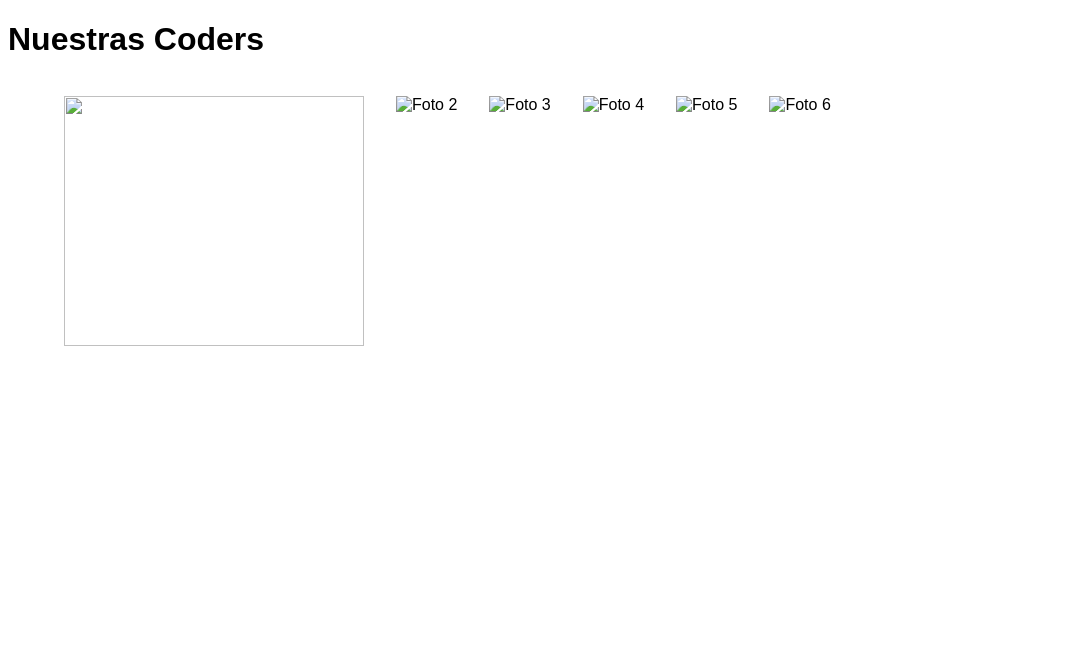
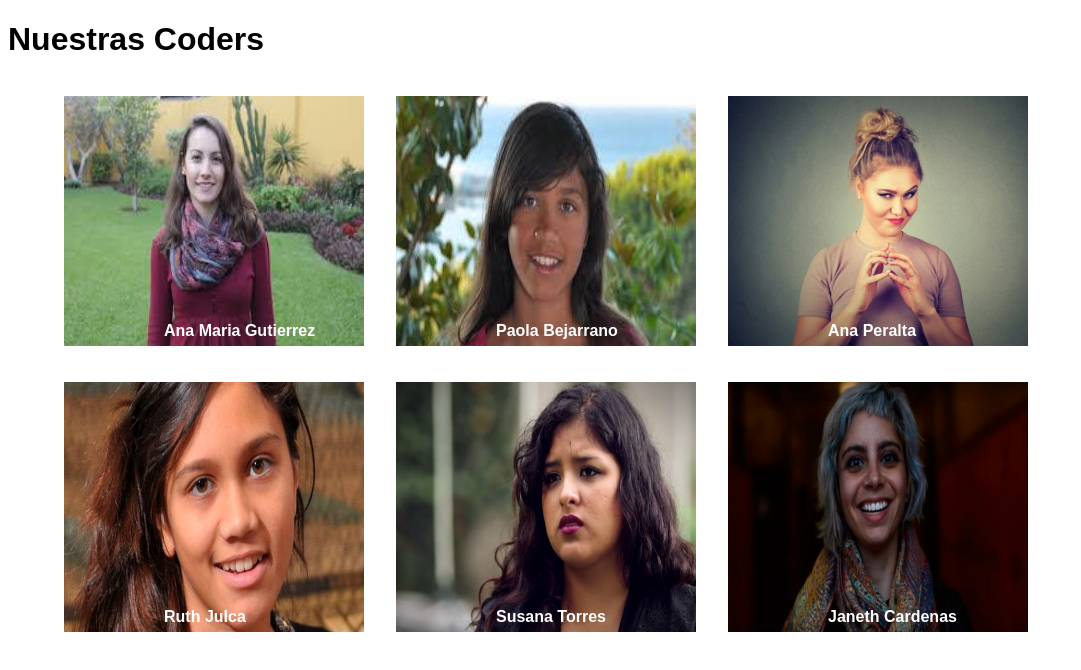
Before and after one commit to Lauraisa/Nuestras-coders, a plain HTML site: page index.html in a window 1280 px wide. Shown: the whole page, without its empty margins (0-1081 px from the left). Drawn offline with Linux system fonts and the light colour scheme.

Commit message:
enlazando images con assets

```diff
--- a/index.html
+++ b/index.html
@@ -8,17 +8,17 @@
   <body>
 <h1>Nuestras Coders</h1>
   <section>
-    <div><img class="alineadoTexto" src="imagen/images.jpg" width="300rem" height="250rem">
+    <div><img class="alineadoTexto" src="assets/imagen/images.jpg" width="300rem" height="250rem">
       <p>Ana Maria Gutierrez</p></div>
-    <div><img src="imagen/images1.jpg" width="300rem" height="250rem" alt="Foto 2">
+    <div><img src="assets/imagen/images1.jpg" width="300rem" height="250rem" alt="Foto 2">
     <p>Paola Bejarrano</p></div>
-    <div><img src="imagen/images2.jpg" width="300rem" height="250rem" alt="Foto 3">
+    <div><img src="assets/imagen/images2.jpg" width="300rem" height="250rem" alt="Foto 3">
     <p>Ana Peralta</p></div>
-    <div><img src="imagen/images3.jpg" width="300rem" height="250rem" alt="Foto 4">
+    <div><img src="assets/imagen/images3.jpg" width="300rem" height="250rem" alt="Foto 4">
     <p>Ruth Julca</p></div>
-    <div><img src="imagen/images4.jpg" width="300rem" height="250rem" alt="Foto 5">
+    <div><img src="assets/imagen/images4.jpg" width="300rem" height="250rem" alt="Foto 5">
     <p>Susana Torres</p></div>
-    <div><img src="imagen/images5.jpg" width="300rem" height="250rem" alt="Foto 6">
+    <div><img src="assets/imagen/images5.jpg" width="300rem" height="250rem" alt="Foto 6">
     <p>Janeth Cardenas</p></div>
   </section>
 
```
